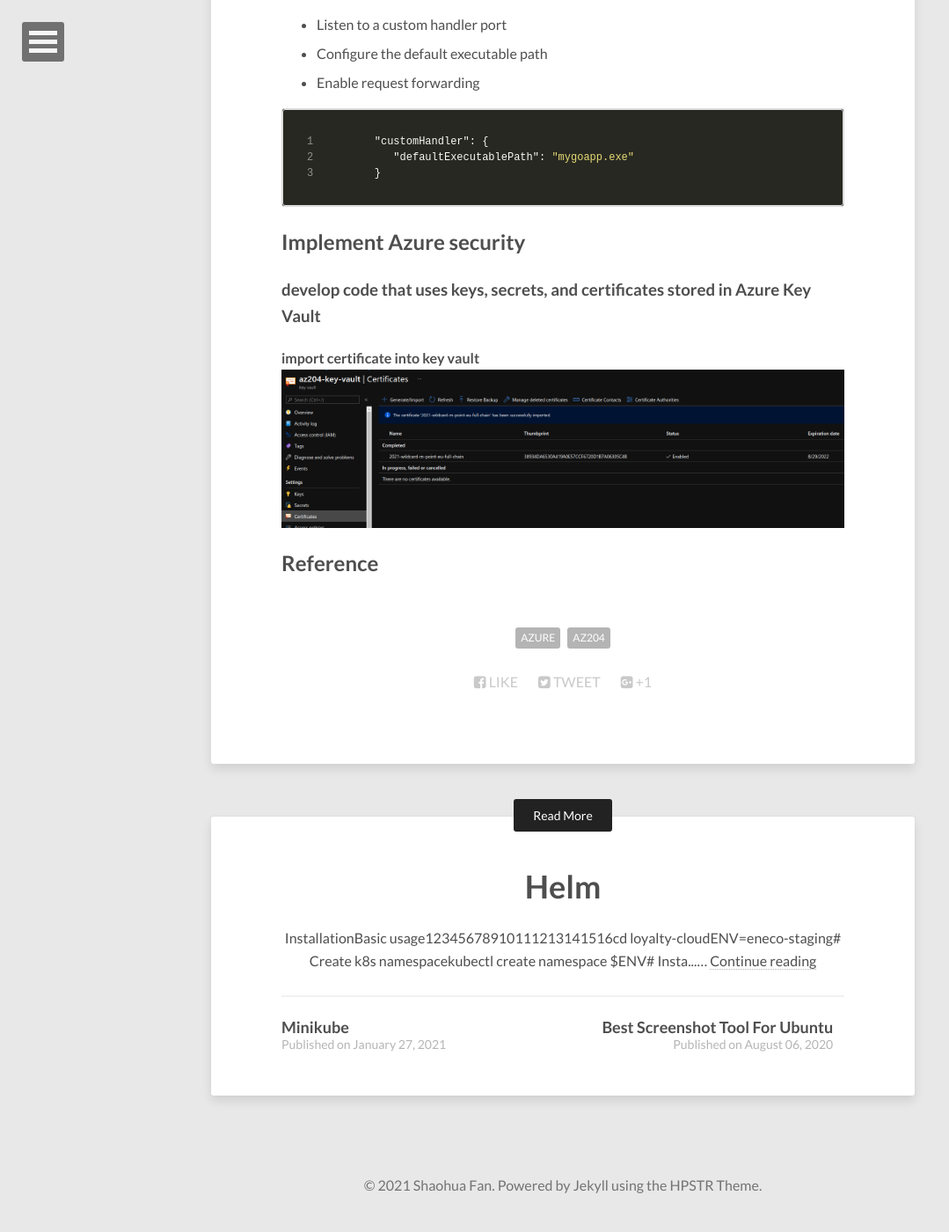
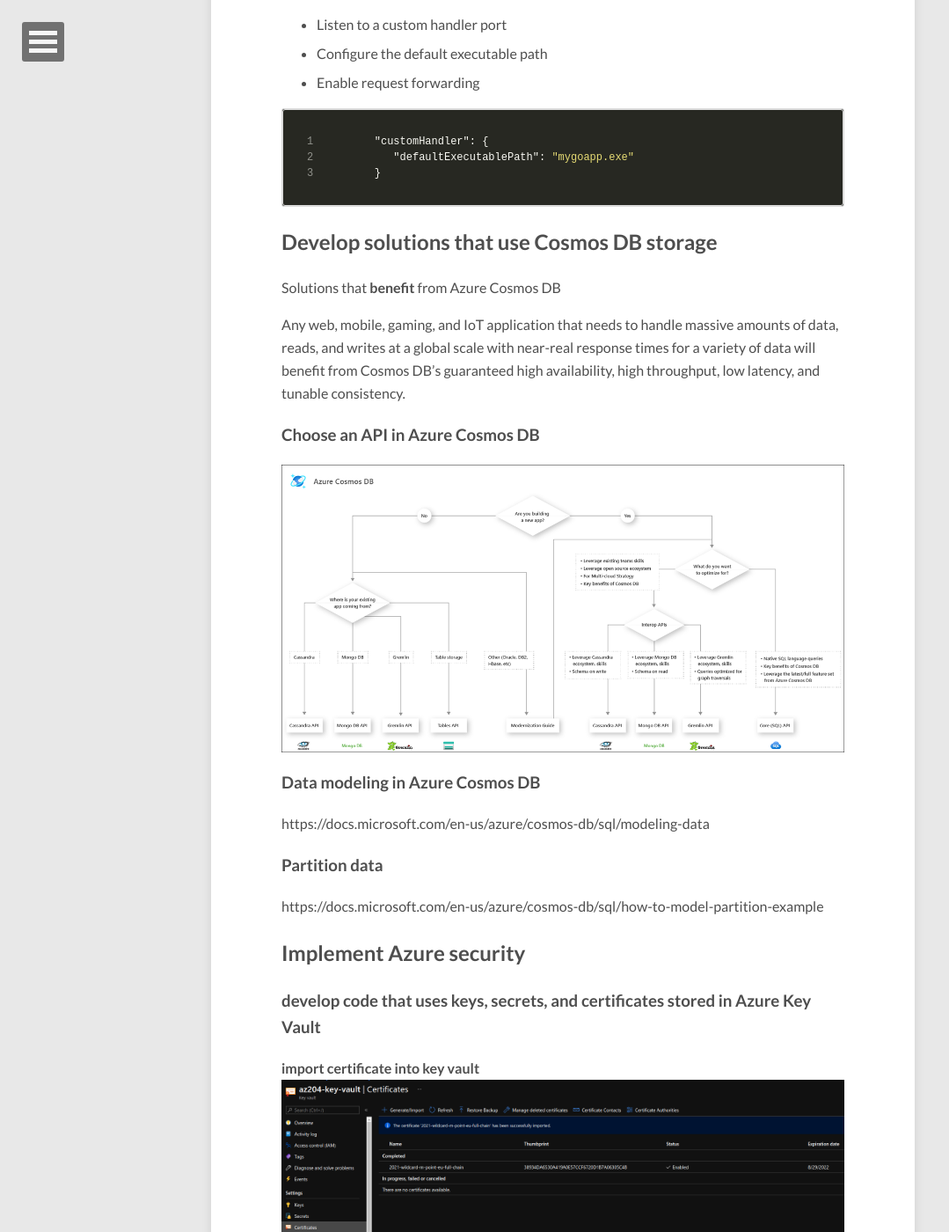
Before and after one commit to fanshaohua-fan/fanshaohua-fan.github.io, a Jekyll site: the page built from _posts/2021-10-25-AZ204.md, in a window 1280 px wide and 1400 px high, scrolled down 7205 px. Shown: the whole window at 88% size, without its empty margins (0-1079 px from the left). Built offline with Jekyll 4.4.1, drawn with Linux system fonts in a browser that asks for light colours; nearby versions of some CDN libraries; some of the changed text lies outside the part shown.

Commit message:
AZ204 Cosmos DB

````diff
--- a/_posts/2021-10-25-AZ204.md
+++ b/_posts/2021-10-25-AZ204.md
@@ -242,7 +242,25 @@
 }
 ```
 
+## Develop solutions that use Cosmos DB storage
 
+
+Solutions that **benefit** from Azure Cosmos DB
+
+Any web, mobile, gaming, and IoT application that needs to handle massive amounts of data, reads, and writes at a global scale with near-real response times for a variety of data will benefit from Cosmos DB's guaranteed high availability, high throughput, low latency, and tunable consistency.
+
+### Choose an API in Azure Cosmos DB
+
+![](/images/2021-11-11-20-00-40.png)
+
+### Data modeling in Azure Cosmos DB
+
+https://docs.microsoft.com/en-us/azure/cosmos-db/sql/modeling-data
+
+
+### Partition data
+
+https://docs.microsoft.com/en-us/azure/cosmos-db/sql/how-to-model-partition-example
 
 ## Implement Azure security
 
````
Also changed, not shown: images/2021-11-11-20-00-40.png (added).
